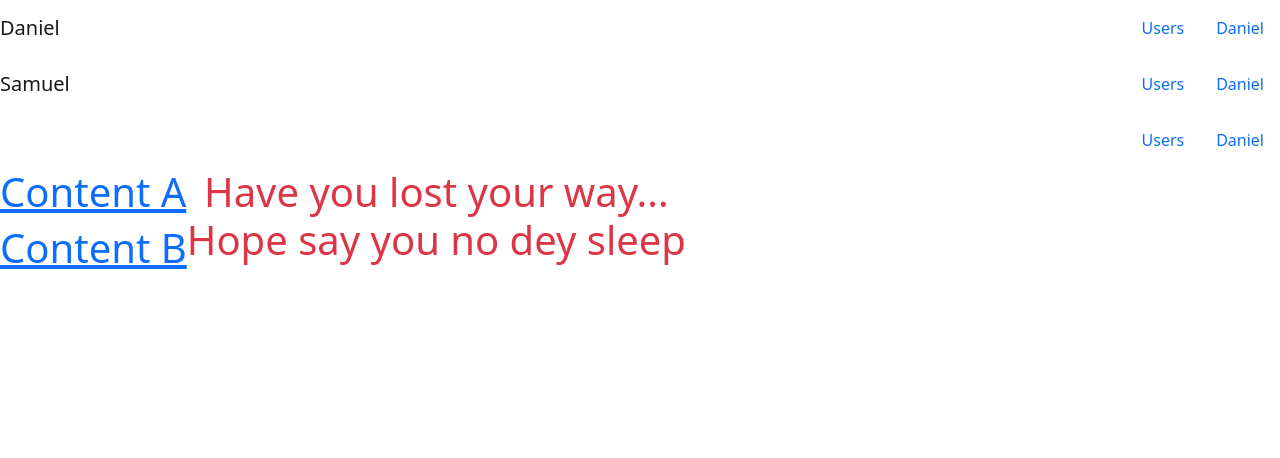
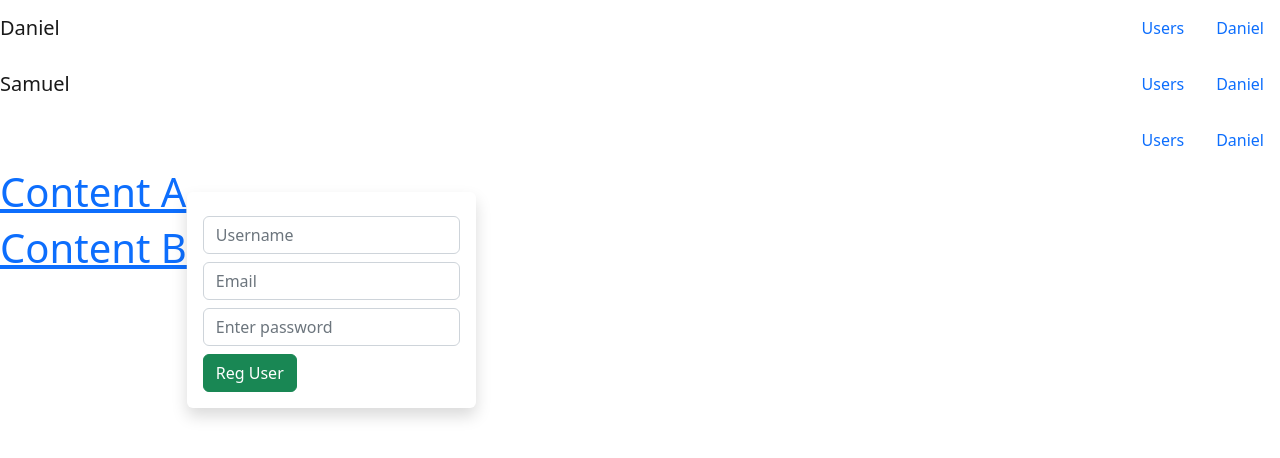
Before and after one commit to Danitife/ReactApril, a React (Create React App) app: page /signup in a window 1280 px wide. Shown: the top 458 px of the page. Built offline with nearby package versions, Linux system fonts and the light colour scheme.

Commit message:
Validated form with formik

```diff
--- a/package.json
+++ b/package.json
@@ -8,11 +8,13 @@
     "@testing-library/user-event": "^13.5.0",
     "axios": "^1.4.0",
     "bootstrap": "^5.2.3",
+    "formik": "^2.2.9",
     "react": "^18.2.0",
     "react-dom": "^18.2.0",
     "react-router-dom": "^6.10.0",
     "react-scripts": "5.0.1",
-    "web-vitals": "^2.1.4"
+    "web-vitals": "^2.1.4",
+    "yup": "^1.1.1"
   },
   "scripts": {
     "start": "react-scripts start",
--- a/src/App.js
+++ b/src/App.js
@@ -11,6 +11,7 @@ import StateHook from './components/TodayState/StateHook';
 import AllInfo from './components/TodayState/AllInfo';
 import Landing from './components/CustomHooks/Landing';
 import ShowOne from './components/CustomHooks/ShowOne';
+import Signup from './components/Forms/Signup';
 
 function App() {
   return (
@@ -21,6 +22,7 @@ function App() {
         <Route path='/state_hook' element={<StateHook />} />
         <Route path='/all_things' element={<AllInfo />} />
         <Route path='/landing' element={<Landing />} />
+        <Route path='/signup' element={<Signup />} />
         <Route path='/show_one/:id' element={<ShowOne />} />
         <Route path="*" element={<NotFound />} />
       </Routes>
--- /dev/null
+++ b/src/components/Forms/Signup.js
@@ -0,0 +1,59 @@
+import React from 'react'
+import { useFormik } from 'formik'
+import * as yup from 'yup'
+
+const Signup = () => {
+    const formik = useFormik({
+        initialValues: {
+            username: "",
+            email: "",
+            password: ""
+        },
+        validationSchema: yup.object({
+            username: yup.string().min(4, "Username too short").max(7, "Username too long"),
+            email: yup.string().email("Must be a valid email"),
+            password: yup.string()
+        }),
+        onSubmit: (values)=>{
+            console.log(values);
+        }
+    })
+    console.log(formik.errors);
+    // console.log(formik.values.username);
+  return (
+    <>
+        <form onSubmit={formik.handleSubmit} className='p-3 rounded mt-4 mx-auto shadow' action="">
+            <div className="form-group my-2">
+                <input
+                 value={formik.values.username}
+                 onChange={formik.handleChange}
+                 name='username'
+                 type="text"
+                 onBlur={formik.handleBlur}
+                 className={formik.errors.username?"form-control is-invalid": "form-control"}
+                 placeholder='Username' />
+                 <span className='text-danger fw-bold'>{formik.errors.username}</span>
+            </div>
+            <div className="form-group my-2">
+                <input
+                 value={formik.values.email}
+                 onChange={formik.handleChange}
+                 name='email' type="email"
+                 className="form-control"
+                 placeholder='Email' />
+            </div>
+            <div className="form-group my-2">
+                <input
+                 value={formik.values.password}
+                 onChange={formik.handleChange}
+                 name='password' type="password" className="form-control" placeholder='Enter password' />
+            </div>
+            <div>
+                <button type='submit' className="btn btn-success">Reg User</button>
+            </div>
+        </form>
+    </>
+  )
+}
+
+export default Signup
```
Also changed, not shown: 1 other file (tests, documents, lock files or other folders).
